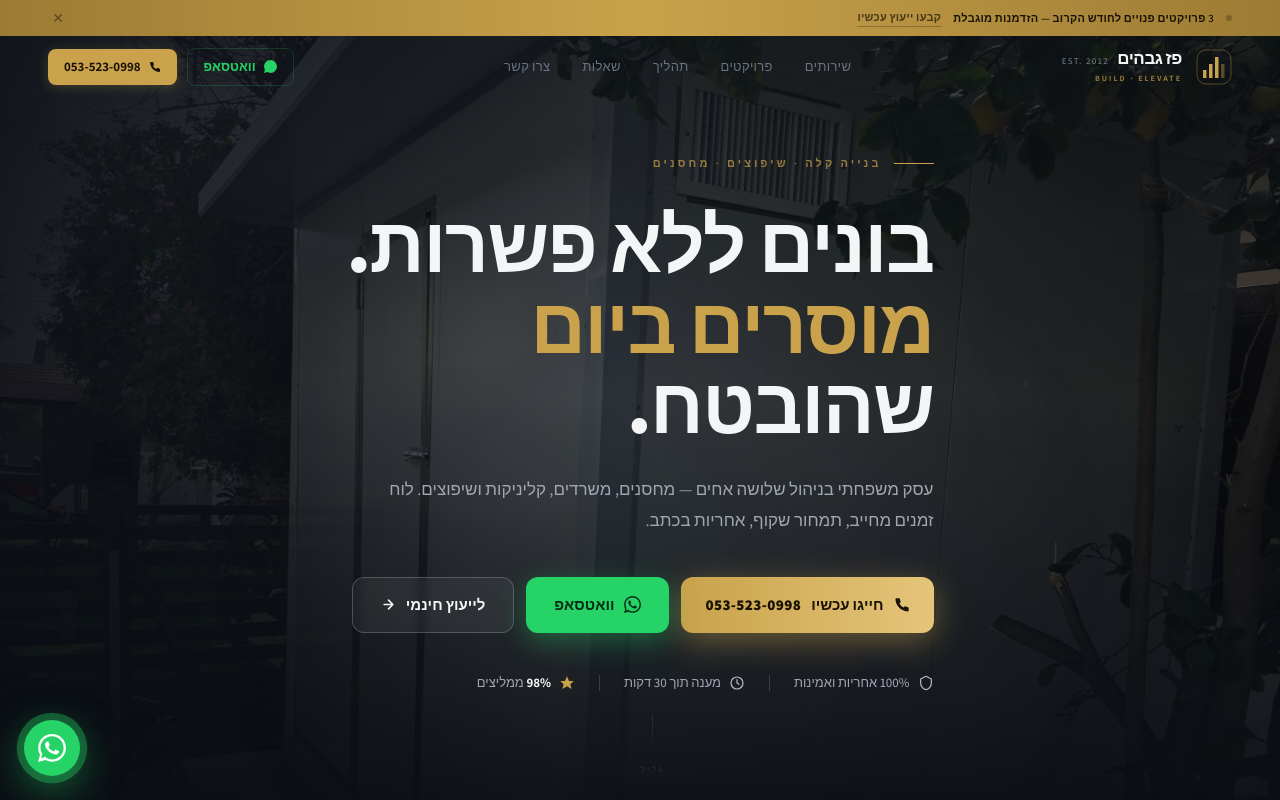
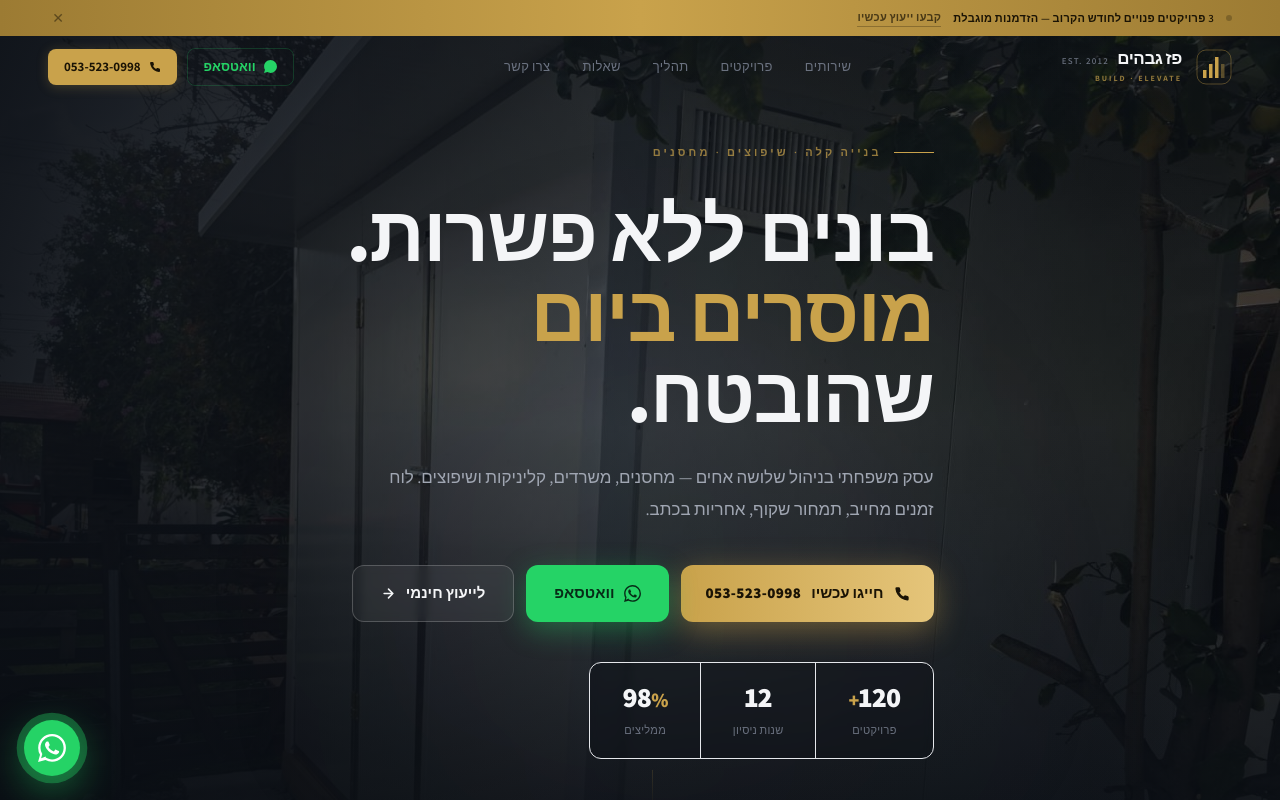
Before and after one commit to netanelfrhi94/paz-heights, a React (Vite) app: page / in a window 1280 px wide. Shown: the top 800 px of the page. Built offline with nearby package versions, Linux system fonts and the light colour scheme.

Commit message:
fix: restore animated stats bar in hero

```diff
--- a/src/components/Hero.jsx
+++ b/src/components/Hero.jsx
@@ -35,7 +35,9 @@ export default function Hero() {
     return () => clearTimeout(timer)
   }, [])
 
-  const clients = useCounter(98, 2000, countersStarted)
+  const projects = useCounter(120, 2200, countersStarted)
+  const years    = useCounter(12,  1800, countersStarted)
+  const clients  = useCounter(98,  2000, countersStarted)
 
   return (
     <section className="relative min-h-screen flex items-center overflow-hidden bg-pg-bg">
@@ -113,36 +115,20 @@ export default function Hero() {
             </a>
           </motion.div>
 
-          {/* Trust bar */}
-          <motion.div
-            {...fadeUp(0.54)}
-            className="flex flex-wrap items-center gap-x-6 gap-y-3"
-          >
-            {/* Shield — guarantee */}
-            <div className="flex items-center gap-2">
-              <ShieldIcon />
-              <span className="text-[13px] text-pg-dim font-medium">100% אחריות ואמינות</span>
-            </div>
-
-            {/* Divider */}
-            <span className="hidden sm:block w-px h-4 bg-white/15" />
-
-            {/* Response */}
-            <div className="flex items-center gap-2">
-              <ClockIcon />
-              <span className="text-[13px] text-pg-dim font-medium">מענה תוך 30 דקות</span>
-            </div>
-
-            {/* Divider */}
-            <span className="hidden sm:block w-px h-4 bg-white/15" />
-
-            {/* Rating counter */}
-            <div className="flex items-center gap-2">
-              <StarIcon />
-              <span className="text-[13px] text-pg-dim font-medium">
-                <span className="text-pg-text font-bold">{clients}%</span> ממליצים
-              </span>
-            </div>
+          {/* Stats bar */}
+          <motion.div {...fadeUp(0.54)} className="flex items-stretch gap-0 w-fit border border-white/8 rounded-xl overflow-hidden backdrop-blur-sm bg-pg-bg/30">
+            {[
+              { val: projects, suffix: '+', label: 'פרויקטים' },
+              { val: years,    suffix: '',  label: 'שנות ניסיון' },
+              { val: clients,  suffix: '%', label: 'ממליצים' },
+            ].map((s, i) => (
+              <div key={i} className={`px-8 py-5 text-center ${i < 2 ? 'border-l border-white/8' : ''}`}>
+                <div className="text-[28px] font-black text-pg-text leading-none tracking-tight">
+                  {s.val}<span className="text-pg-gold text-xl">{s.suffix}</span>
+                </div>
+                <div className="text-[11px] text-pg-mute mt-2 tracking-wide">{s.label}</div>
+              </div>
+            ))}
           </motion.div>
         </div>
       </div>
```
